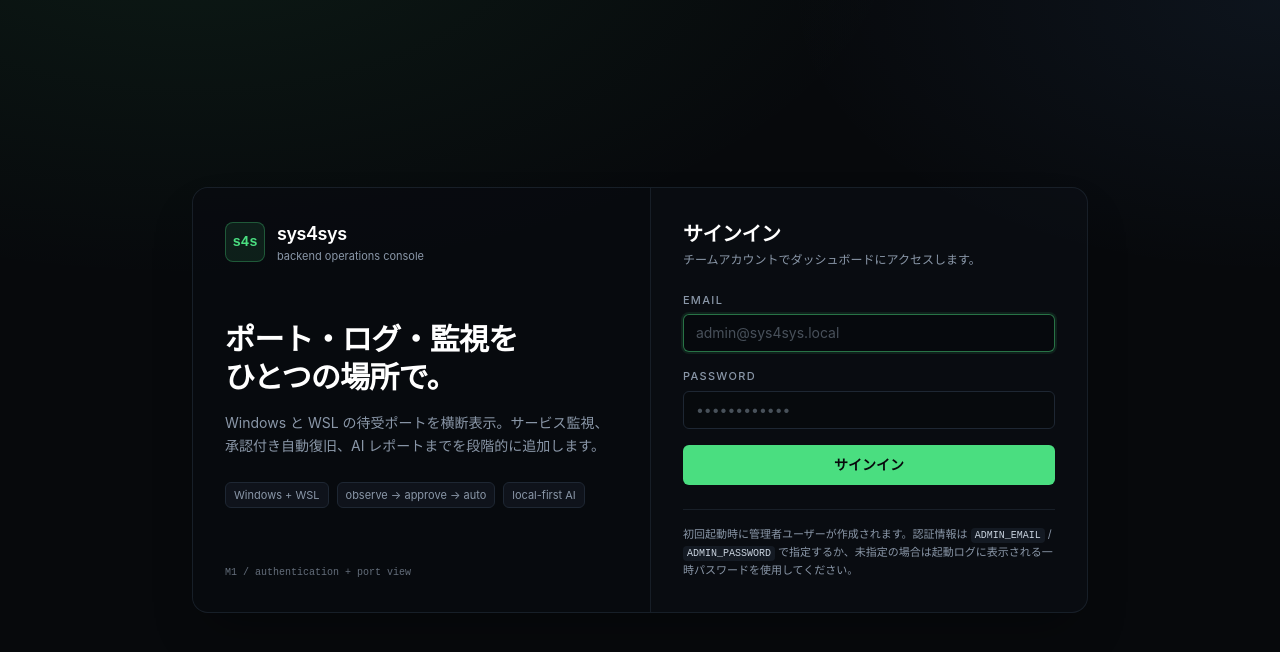
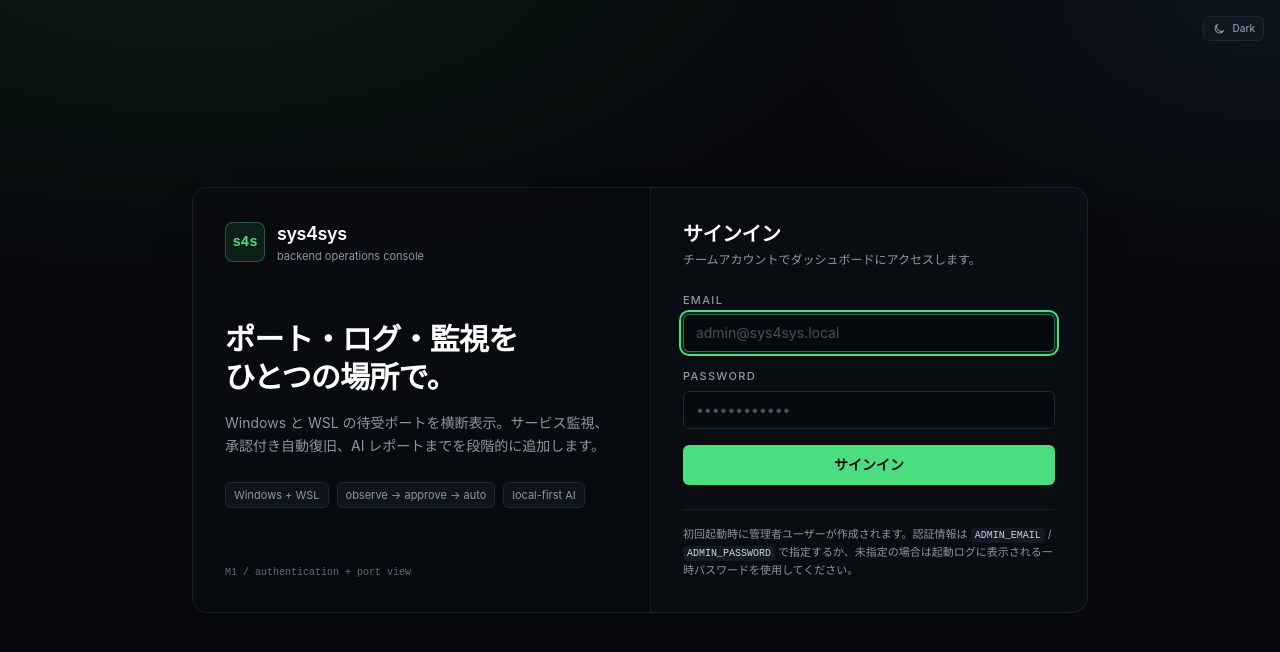
Before and after one commit to minato1198/sys4sys, a Next.js app in the folder apps/web/: page /login in a window 1280 px wide. Shown: the top 652 px of the page. Built offline with nearby package versions, Linux system fonts and the light colour scheme.

Commit message:
feat(web): add light and dark theme support

```diff
--- a/apps/web/app/components/NavLinks.tsx
+++ b/apps/web/app/components/NavLinks.tsx
@@ -2,6 +2,7 @@
 
 import Link from "next/link";
 import { usePathname } from "next/navigation";
+import { ThemeToggle } from "./ThemeToggle";
 
 const LINKS = [
   { href: "/", label: "Ports", adminOnly: false },
@@ -31,6 +32,7 @@ export function NavLinks({ role }: { role?: string | null }) {
             <Link
               key={link.href}
               href={link.href}
+              aria-current={active ? "page" : undefined}
               className={`rounded-md px-2.5 py-1 transition ${
                 active
                   ? "bg-ink-800 text-white"
@@ -42,6 +44,8 @@ export function NavLinks({ role }: { role?: string | null }) {
           );
         },
       )}
+      <span className="mx-0.5 h-4 w-px bg-ink-700" aria-hidden="true" />
+      <ThemeToggle />
     </nav>
   );
 }
--- /dev/null
+++ b/apps/web/app/components/ThemeToggle.tsx
@@ -0,0 +1,103 @@
+"use client";
+
+import { useEffect, useState } from "react";
+
+const STORAGE_KEY = "sys4sys.theme";
+
+type Theme = "light" | "dark";
+
+function applyTheme(theme: Theme) {
+  document.documentElement.dataset.theme = theme;
+  document.documentElement.style.colorScheme = theme;
+}
+
+function currentTheme(): Theme {
+  return document.documentElement.dataset.theme === "light" ? "light" : "dark";
+}
+
+function SunIcon() {
+  return (
+    <svg
+      aria-hidden="true"
+      viewBox="0 0 20 20"
+      fill="none"
+      stroke="currentColor"
+      strokeWidth="1.5"
+      strokeLinecap="round"
+      className="size-3.5"
+    >
+      <circle cx="10" cy="10" r="3.25" />
+      <path d="M10 1.75v2M10 16.25v2M1.75 10h2M16.25 10h2M4.17 4.17l1.42 1.42M14.41 14.41l1.42 1.42M15.83 4.17l-1.42 1.42M5.59 14.41l-1.42 1.42" />
+    </svg>
+  );
+}
+
+function MoonIcon() {
+  return (
+    <svg
+      aria-hidden="true"
+      viewBox="0 0 20 20"
+      fill="none"
+      stroke="currentColor"
+      strokeWidth="1.5"
+      strokeLinecap="round"
+      strokeLinejoin="round"
+      className="size-3.5"
+    >
+      <path d="M16.5 12.4A6.5 6.5 0 0 1 7.6 3.5a6.5 6.5 0 1 0 8.9 8.9Z" />
+    </svg>
+  );
+}
+
+export function ThemeToggle({ className = "" }: { className?: string }) {
+  const [theme, setTheme] = useState<Theme>("dark");
+
+  useEffect(() => {
+    setTheme(currentTheme());
+
+    const media = window.matchMedia("(prefers-color-scheme: light)");
+    const handleSystemChange = () => {
+      try {
+        if (window.localStorage.getItem(STORAGE_KEY)) return;
+      } catch {
+        return;
+      }
+      const next = media.matches ? "light" : "dark";
+      applyTheme(next);
+      setTheme(next);
+    };
+
+    media.addEventListener("change", handleSystemChange);
+    return () => media.removeEventListener("change", handleSystemChange);
+  }, []);
+
+  function toggleTheme() {
+    const next = theme === "light" ? "dark" : "light";
+    applyTheme(next);
+    setTheme(next);
+    try {
+      window.localStorage.setItem(STORAGE_KEY, next);
+    } catch {
+      // テーマの保存に失敗しても、このページ内の表示は切り替える。
+    }
+  }
+
+  const isLight = theme === "light";
+  const actionLabel = isLight
+    ? "ダークモードに切り替え"
+    : "ライトモードに切り替え";
+
+  return (
+    <button
+      type="button"
+      onClick={toggleTheme}
+      aria-label="ライトモード"
+      aria-pressed={isLight}
+      title={actionLabel}
+      className={`inline-flex items-center gap-1.5 rounded-md border border-ink-700 bg-ink-800/70 px-2 py-1 text-[10px] font-medium text-mist-400 transition hover:border-signal-400/40 hover:text-white focus-visible:outline-none focus-visible:ring-2 focus-visible:ring-signal-400/30 ${className}`}
+    >
+      {isLight ? <SunIcon /> : <MoonIcon />}
+      <span>{isLight ? "Light" : "Dark"}</span>
+    </button>
+  );
+}
--- a/apps/web/app/globals.css
+++ b/apps/web/app/globals.css
@@ -6,6 +6,7 @@
   --color-ink-800: #141a23;
   --color-ink-700: #1e2733;
   --color-mist-400: #8a97a8;
+  --color-mist-300: #aab6c4;
   --color-mist-200: #c9d3df;
   --color-signal-400: #4ade80;
   --color-warn-400: #fbbf24;
@@ -13,6 +14,39 @@
   --font-sans:
     "Inter", "Hiragino Kaku Gothic ProN", "Yu Gothic", system-ui, sans-serif;
   --font-mono: "JetBrains Mono", "Cascadia Code", ui-monospace, monospace;
+}
+
+:root {
+  color-scheme: dark;
+  --theme-glow-signal: rgba(74, 222, 128, 0.08);
+  --theme-glow-sky: rgba(96, 165, 250, 0.07);
+  --theme-selection: rgba(74, 222, 128, 0.25);
+  --theme-card-highlight: rgba(255, 255, 255, 0.03);
+}
+
+[data-theme="light"] {
+  color-scheme: light;
+  --color-ink-950: #f3f6fa;
+  --color-ink-900: #ffffff;
+  --color-ink-800: #eef3f8;
+  --color-ink-700: #d7e0ea;
+  --color-mist-400: #5d6f84;
+  --color-mist-300: #475569;
+  --color-mist-200: #1e293b;
+  --color-white: #0b1220;
+  --color-signal-400: #15803d;
+  --color-warn-400: #b45309;
+  --color-danger-400: #b91c1c;
+  --color-sky-300: #0369a1;
+  --color-sky-400: #0284c7;
+  --theme-glow-signal: rgba(21, 128, 61, 0.1);
+  --theme-glow-sky: rgba(2, 132, 199, 0.08);
+  --theme-selection: rgba(21, 128, 61, 0.18);
+  --theme-card-highlight: rgba(15, 23, 42, 0.04);
+}
+
+[data-theme="dark"] {
+  color-scheme: dark;
 }
 
 html,
@@ -24,12 +58,12 @@ body {
   background:
     radial-gradient(
       1200px 600px at 15% -10%,
-      rgba(74, 222, 128, 0.08),
+      var(--theme-glow-signal),
       transparent 60%
     ),
     radial-gradient(
       900px 500px at 100% 0%,
-      rgba(96, 165, 250, 0.07),
+      var(--theme-glow-sky),
       transparent 55%
     ),
     var(--color-ink-950);
@@ -37,7 +71,12 @@ body {
 }
 
 ::selection {
-  background: rgba(74, 222, 128, 0.25);
+  background: var(--theme-selection);
+}
+
+:where(button, a, input, select, textarea):focus-visible {
+  outline: 2px solid var(--color-signal-400);
+  outline-offset: 2px;
 }
 
 .scrollbar-thin::-webkit-scrollbar {
@@ -49,3 +88,13 @@ body {
   background: var(--color-ink-700);
   border-radius: 999px;
 }
+
+@media (prefers-reduced-motion: reduce) {
+  *,
+  *::before,
+  *::after {
+    animation-duration: 0.01ms !important;
+    animation-iteration-count: 1 !important;
+    transition-duration: 0.01ms !important;
+  }
+}
--- a/apps/web/app/layout.tsx
+++ b/apps/web/app/layout.tsx
@@ -7,11 +7,34 @@ export const metadata: Metadata = {
     "ポート・ログ・監視・AI レポートをまとめるバックエンド運用管理システム",
 };
 
+const themeScript = `
+  (() => {
+    const key = "sys4sys.theme";
+    try {
+      const stored = window.localStorage.getItem(key);
+      const theme =
+        stored === "light" || stored === "dark"
+          ? stored
+          : window.matchMedia("(prefers-color-scheme: light)").matches
+            ? "light"
+            : "dark";
+      document.documentElement.dataset.theme = theme;
+      document.documentElement.style.colorScheme = theme;
+    } catch {
+      document.documentElement.dataset.theme = "dark";
+      document.documentElement.style.colorScheme = "dark";
+    }
+  })();
+`;
+
 export default function RootLayout({
   children,
 }: Readonly<{ children: React.ReactNode }>) {
   return (
-    <html lang="ja">
+    <html lang="ja" suppressHydrationWarning>
+      <head>
+        <script dangerouslySetInnerHTML={{ __html: themeScript }} />
+      </head>
       <body className="min-h-dvh antialiased">{children}</body>
     </html>
   );
--- a/apps/web/app/login/page.tsx
+++ b/apps/web/app/login/page.tsx
@@ -2,6 +2,7 @@
 
 import { useState, type FormEvent } from "react";
 import { useRouter } from "next/navigation";
+import { ThemeToggle } from "../components/ThemeToggle";
 
 interface Problem {
   detail?: string;
@@ -46,6 +47,9 @@ export default function LoginPage() {
 
   return (
     <main className="grid min-h-dvh place-items-center px-4 py-10">
+      <div className="fixed right-4 top-4 z-20">
+        <ThemeToggle />
+      </div>
       <div className="grid w-full max-w-4xl overflow-hidden rounded-2xl border border-ink-700/70 bg-ink-900/60 shadow-2xl shadow-black/30 lg:grid-cols-[1.05fr_1fr]">
         <section className="hidden flex-col justify-between border-r border-ink-700/70 bg-ink-950/50 p-8 lg:flex">
           <div className="flex items-center gap-3">
--- a/apps/web/app/page.tsx
+++ b/apps/web/app/page.tsx
@@ -152,7 +152,7 @@ function StatCard({
           ? "text-danger-400"
           : "text-white";
   return (
-    <div className="rounded-xl border border-ink-700/70 bg-ink-900/60 p-4 shadow-[0_1px_0_rgba(255,255,255,0.03)_inset]">
+    <div className="rounded-xl border border-ink-700/70 bg-ink-900/60 p-4 shadow-[inset_0_1px_0_var(--theme-card-highlight)]">
       <div className="text-[11px] font-medium uppercase tracking-[0.14em] text-mist-400">
         {label}
       </div>
```
Also changed, not shown: 1 other file (tests, documents, lock files or other folders).
